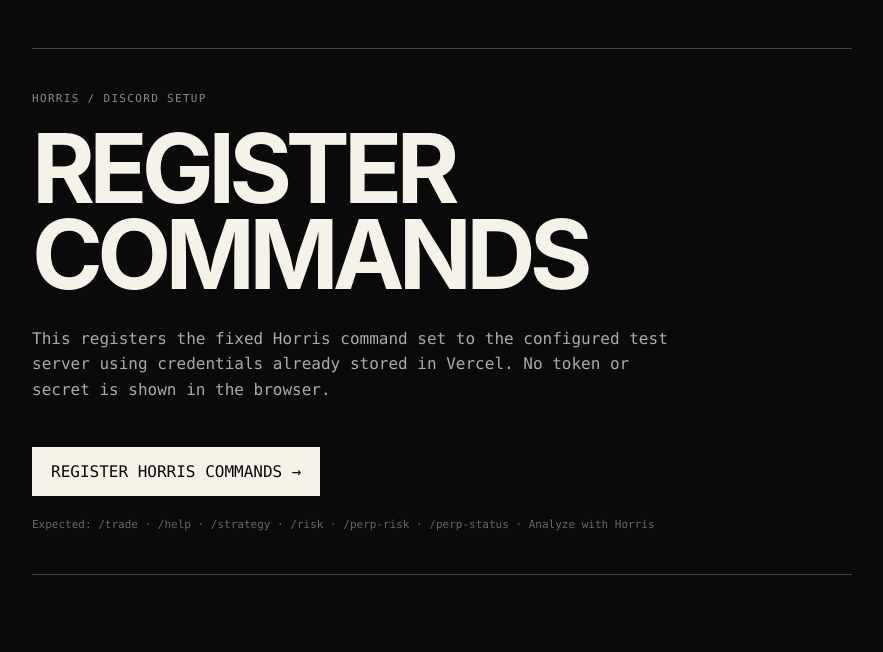
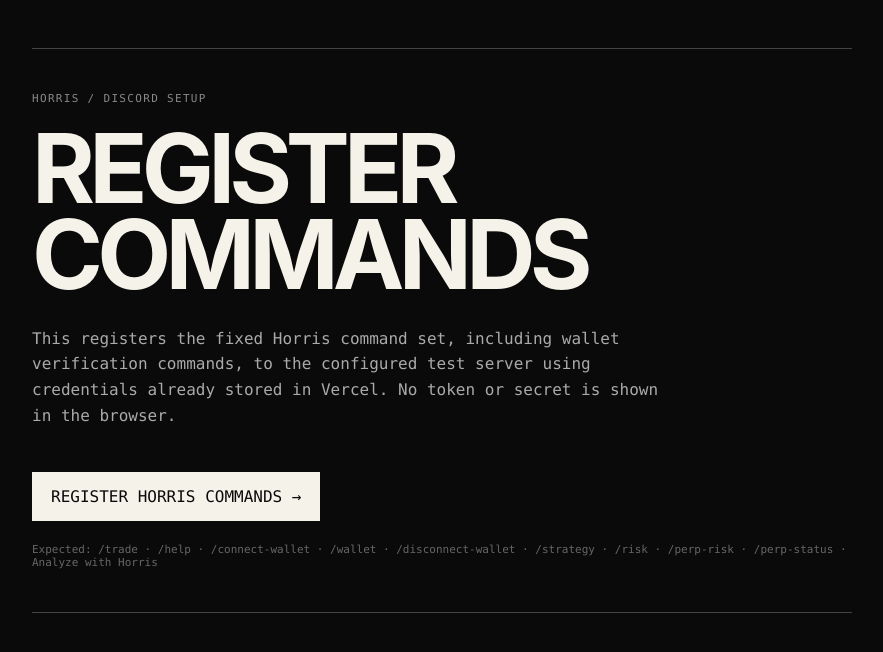
Before and after one commit to mushee-io/horris-discord, a Next.js app: page /setup in a window 1280 px wide. Shown: the top 652 px of the page, without its empty margins (198-1081 px from the left). Built offline with nearby package versions, Linux system fonts and the light colour scheme.

Commit message:
Update Discord setup checklist for wallet commands

```diff
--- a/app/setup/page.tsx
+++ b/app/setup/page.tsx
@@ -44,7 +44,7 @@
         <p style={{ fontSize: 11, letterSpacing: ".12em", color: "#888" }}>HORRIS / DISCORD SETUP</p>
         <h1 style={{ fontFamily: "Inter, Arial, sans-serif", fontSize: "clamp(48px, 8vw, 96px)", lineHeight: .9, margin: "20px 0 28px", letterSpacing: "-.06em" }}>REGISTER<br />COMMANDS</h1>
         <p style={{ maxWidth: 650, color: "#aaa", lineHeight: 1.6 }}>
-          This registers the fixed Horris command set to the configured test server using credentials already stored in Vercel. No token or secret is shown in the browser.
+          This registers the fixed Horris command set, including wallet verification commands, to the configured test server using credentials already stored in Vercel. No token or secret is shown in the browser.
         </p>
 
         <button
@@ -85,7 +85,7 @@
           </div>
         )}
 
-        <p style={{ marginTop: 22, fontSize: 11, color: "#666" }}>Expected: /trade · /help · /strategy · /risk · /perp-risk · /perp-status · Analyze with Horris</p>
+        <p style={{ marginTop: 22, fontSize: 11, color: "#666" }}>Expected: /trade · /help · /connect-wallet · /wallet · /disconnect-wallet · /strategy · /risk · /perp-risk · /perp-status · Analyze with Horris</p>
       </div>
     </main>
   );
```
